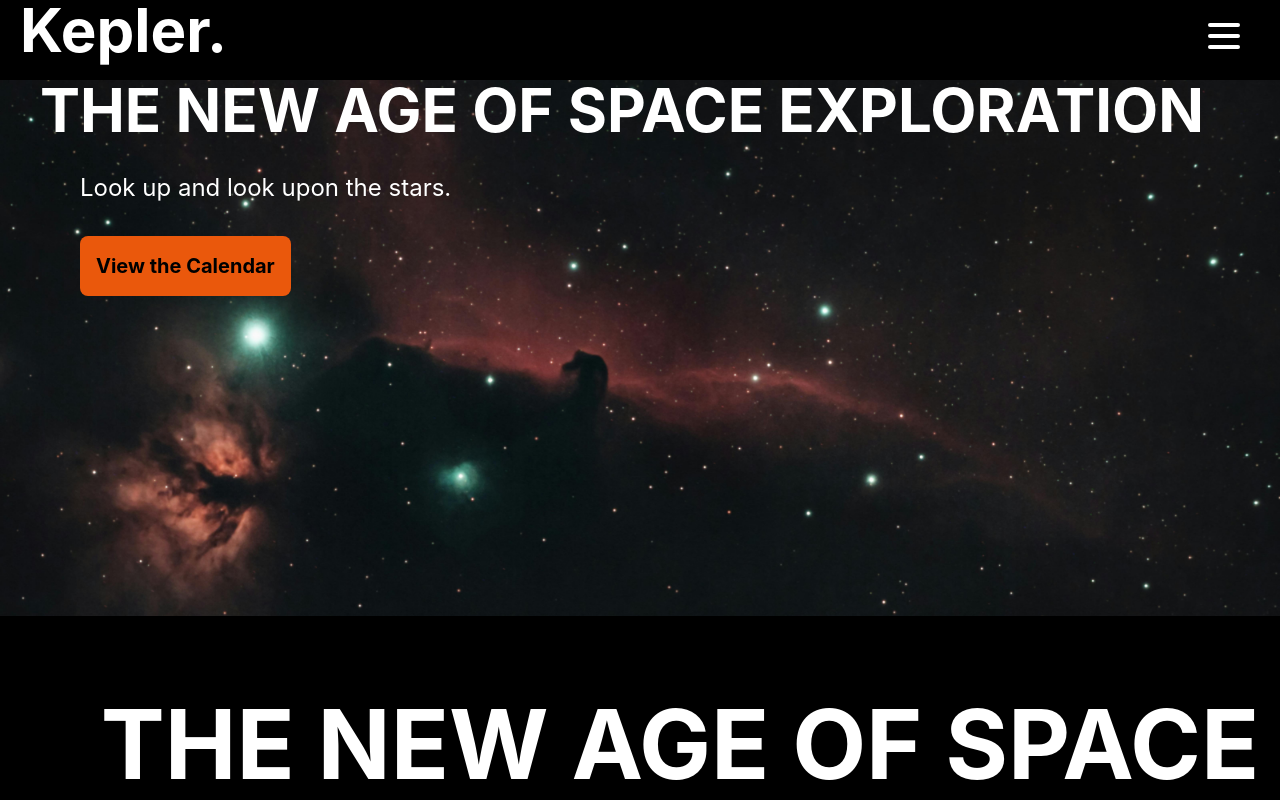
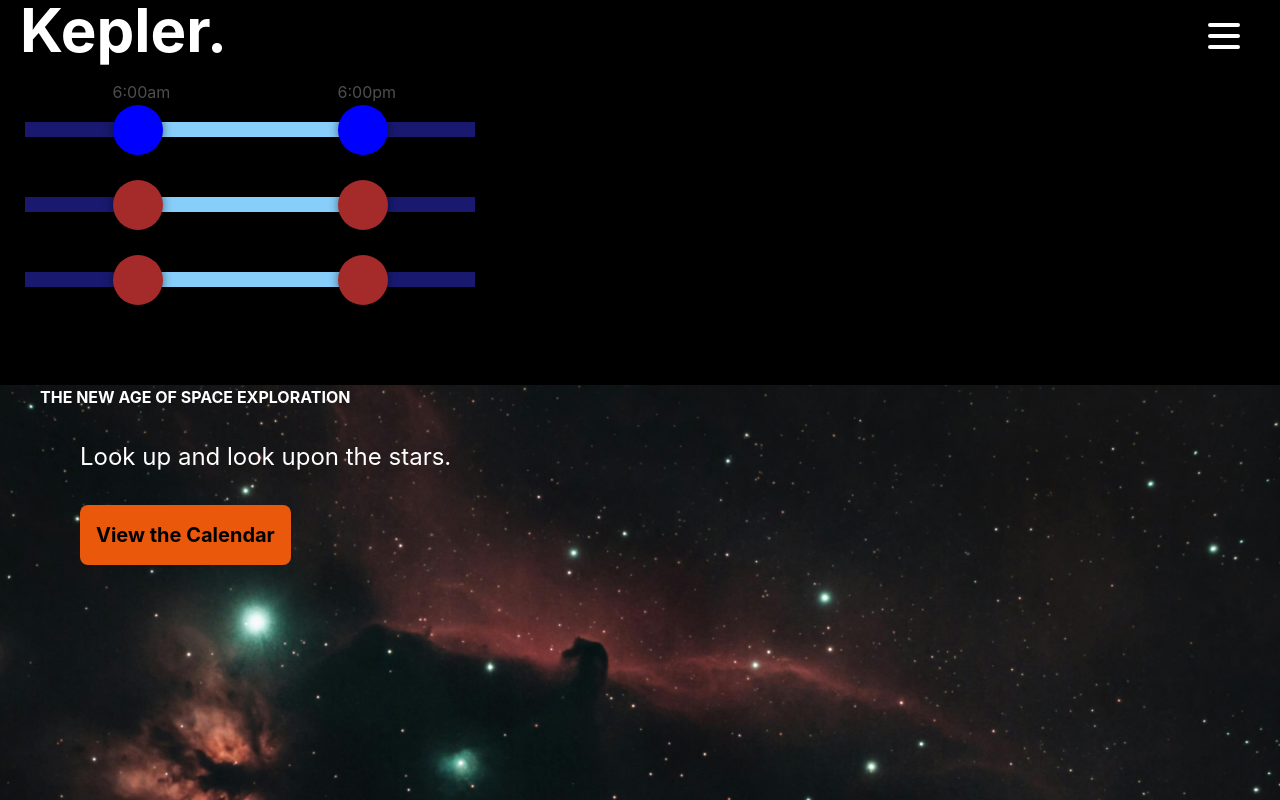
Before and after one commit to AlexPizarro7/Kepler, a React (Create React App) app in the folder frontend/: page / in a window 1280 px wide. Shown: the top 800 px of the page. Built offline with nearby package versions, Linux system fonts and the light colour scheme.

Commit message:
planetslider component

```diff
--- a/frontend/package.json
+++ b/frontend/package.json
@@ -36,5 +36,8 @@
       "last 1 firefox version",
       "last 1 safari version"
     ]
+  },
+  "devDependencies": {
+    "postcss-nesting": "^12.1.1"
   }
 }
--- /dev/null
+++ b/frontend/postcss.config.js
@@ -0,0 +1,8 @@
+module.exports = {
+    plugins: {
+      'postcss-import': {},
+      'tailwindcss/nesting': 'postcss-nesting',
+      tailwindcss: {},
+      autoprefixer: {},
+    }
+}
--- a/frontend/src/App.js
+++ b/frontend/src/App.js
@@ -1,13 +1,17 @@
 import React from 'react';
 import './App.css';
 import Header from './Components/Header';
+import Planetslider from './Components/Planetslider';
 
 function App() {
   return (
     <div className="App">
+      <Header />
+      <Planetslider planet={"blue"} start={"6:00am"} end={"6:00pm"}/>
+      <Planetslider />
+      <Planetslider />
       <div className="bg-hero bg-cover bg-center pb-80">
-        <Header />
-        <h1 className="mt-20 ml-10 mr-10 text-6xl font-bold text-left line-clamp-3 z-10">THE NEW AGE OF SPACE EXPLORATION</h1>
+        <h1 className="mt-20 ml-10 mr-10 text-6{xl font-bold text-left line-clamp-3 z-10">THE NEW AGE OF SPACE EXPLORATION</h1>
         <p className="ml-20 mt-8 text-2xl text-left z-10">Look up and look upon the stars.</p>
         <button className=" flex ml-20 mt-8 bg-orange-600 text-black hover:bg-orange-300 text-xl font-bold p-4 rounded-lg z-10">View the Calendar</button>
       </div>
--- a/frontend/src/Components/Header.js
+++ b/frontend/src/Components/Header.js
@@ -9,8 +9,10 @@ function Header() {
         setHamburgerOpen(!hamburgerOpen);
     }
 
+    //@TODO: https://www.codevertiser.com/reactjs-responsive-navbar/
+
     return (
-        <div className="header-nav Z-0">
+        <div className="header-nav Z-[50] h-[80px]">
             <div className=" navigation flex flex-row p-5 w-full h-20 bg-black fixed top-0">
                 <a className="text-6xl h-20 font-bold fixed top-0" href="/">Kepler.</a>
                 <div className="hamburger mt-5 right-10 top-0" onClick={toggleHamburger}>
@@ -33,6 +35,15 @@ function Header() {
 
             <style jsx>{`
 
+            @media (min-width:768px){
+                .hamburger{
+                    position: fixed;
+                    .burger {
+                        background-color: ${hamburgerOpen ? 'grey' : 'white'};
+                    }
+                }
+            }
+
         .menu {
             display: ${hamburgerOpen ? 'inline' : 'none'};
             background-color: black;
@@ -45,13 +56,6 @@ function Header() {
         .menu li {
             list-style-type: none;
         }
-
-        .hamburger{
-            position: fixed;
-            .burger {
-                background-color: ${hamburgerOpen ? 'grey' : 'white'};
-            }
-        }
     `}
             </style>
         </div>
--- /dev/null
+++ b/frontend/src/Components/Planetslider.js
@@ -0,0 +1,20 @@
+import './planetslider.css';
+
+function Planetslider({planet,start,end}) {
+
+    return (
+        <div className="planet-slider flex flex-row">
+            <div className="visible-from" />
+            <div className="planet" style={{ backgroundColor:planet}}>
+                <div className="time">{start}</div>
+            </div>
+            <div className="visible" />
+            <div className="planet" style={{ backgroundColor:planet}}>
+                <div className="time">{end}</div>
+            </div>
+            <div className="visible-to" />
+        </div>
+    );
+}
+
+export default Planetslider;
--- /dev/null
+++ b/frontend/src/Components/planetslider.css
@@ -0,0 +1,64 @@
+.planet-slider {
+    margin-left:25px;
+    margin-right:25px;
+    margin-top:25px;
+    height: 50px;
+    width: 450px;
+}
+.planet-slider-info {
+    margin-top:25px;
+    position:absolute;
+    margin-left:25px;
+    height: 50px;
+    width: 500px;
+}
+
+.visible-from {
+    width: 25%;
+    margin-top:17px;
+    height: 15px;
+    background-color: midnightblue;
+}
+.visible {
+    width: 50%;
+    margin-top:17px;
+    height: 15px;
+    background-color: lightskyblue;
+}
+
+.visible-to{
+    width: 25%;
+    margin-top:17px;
+    height: 15px;
+    background-color: midnightblue;
+}
+
+.time {
+    z-index: 30;
+    position: relative;
+    height:75px;
+    margin-top: -25px;
+}
+
+.planet .time {
+    opacity: 0.3;
+    transition: opacity 1s;
+}
+
+.planet:hover .time {
+    z-index: 20;
+    opacity: 1;
+}
+
+
+
+.planet {
+    background-color: brown;
+    box-shadow: 0 0 10px 0 rgba(0, 0, 0, 0.5);
+    z-index: 10;
+    width: 50px;
+    height:50px;
+    margin-left: -25px;
+    margin-right: -25px;
+    border-radius: 100%;
+}
```
Also changed, not shown: 1 other file (tests, documents, lock files or other folders).
